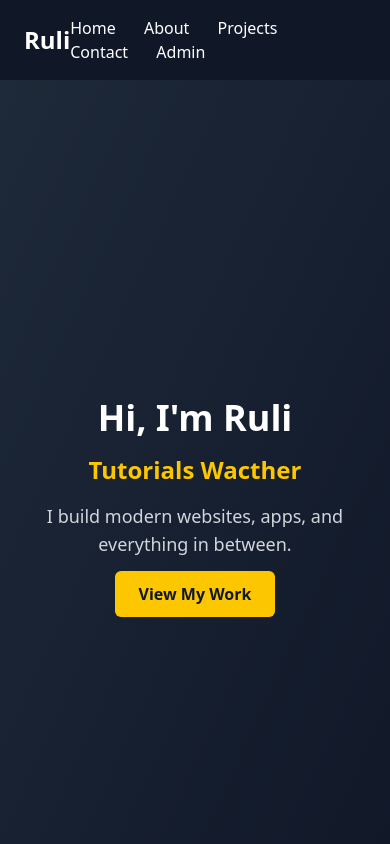
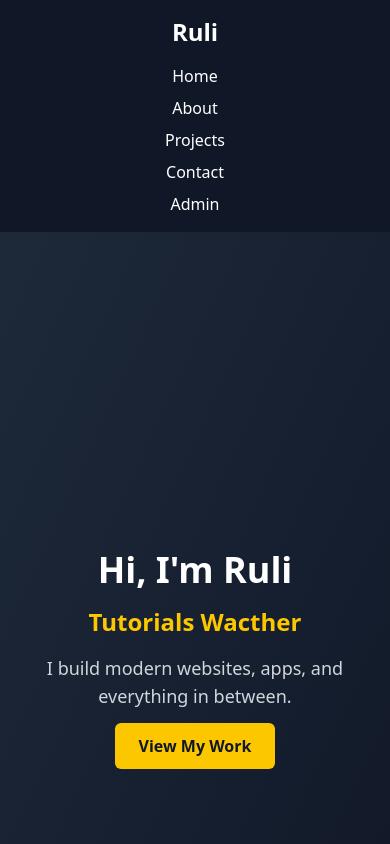
Before and after one commit to rulibelajar/ruli-web, a SvelteKit app: page / in a window 390 px wide. Shown: the top 844 px of the page. Built offline with nearby package versions, Linux system fonts and the light colour scheme; no server answers; the database is empty.

Commit message:
update mobile

```diff
--- a/src/routes/+page.svelte
+++ b/src/routes/+page.svelte
@@ -45,9 +45,9 @@
 
 <!-- Navbar -->
 <header class="sticky top-0 z-50 bg-gray-900 text-white">
-	<div class="mx-auto flex max-w-7xl items-center justify-between px-6 py-4">
-		<h1 class="text-2xl font-bold">Ruli</h1>
-		<nav class="space-x-6">
+	<div class="mx-auto flex max-w-7xl flex-col items-center justify-between px-6 py-4 md:flex-row">
+		<h1 class="mb-4 text-2xl font-bold md:mb-0">Ruli</h1>
+		<nav class="flex flex-col items-center space-y-2 md:flex-row md:space-y-0 md:space-x-6">
 			<a href="/" class="hover:text-yellow-400">Home</a>
 			<a href="#about" class="hover:text-yellow-400">About</a>
 			<a href="#projects" class="hover:text-yellow-400">Projects</a>
--- a/src/routes/man_utd/+page.svelte
+++ b/src/routes/man_utd/+page.svelte
@@ -7,7 +7,7 @@
 	<nav class="sticky top-0 z-50 bg-gray-950/90 shadow-md backdrop-blur">
 		<div class="mx-auto flex max-w-7xl items-center justify-between px-6 py-4">
 			<a href="/" class="text-2xl font-extrabold text-red-600">Man Utd</a>
-			<ul class="hidden gap-6 text-sm font-semibold text-gray-300 md:flex">
+			<ul class="flex gap-6 text-sm font-semibold text-gray-300">
 				<li><a href="#hero" class="hover:text-red-500">Home</a></li>
 				<li><a href="#about" class="hover:text-red-500">About</a></li>
 				<li><a href="#trophies" class="hover:text-red-500">Trophies</a></li>
@@ -17,6 +17,7 @@
 			</ul>
 		</div>
 	</nav>
+
 	<!-- Hero Section -->
 	<section
 		id="hero"
```
